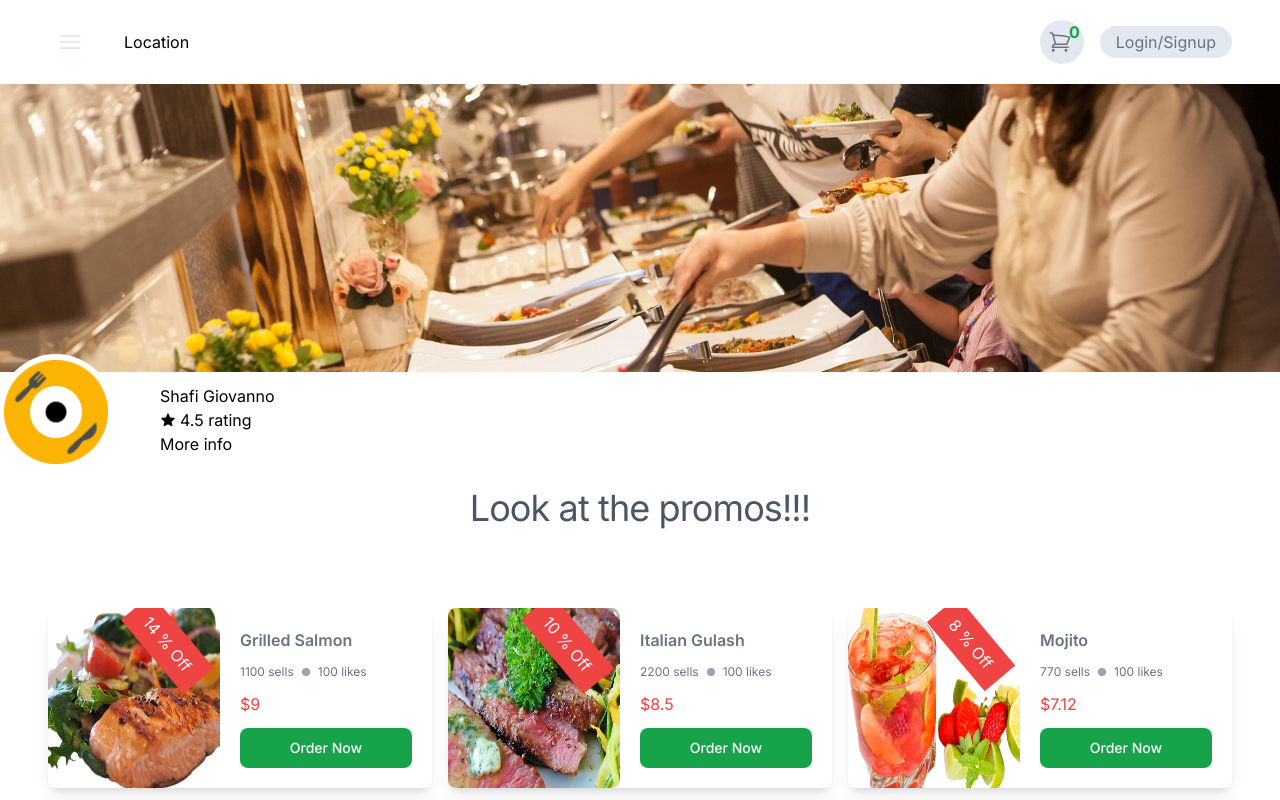
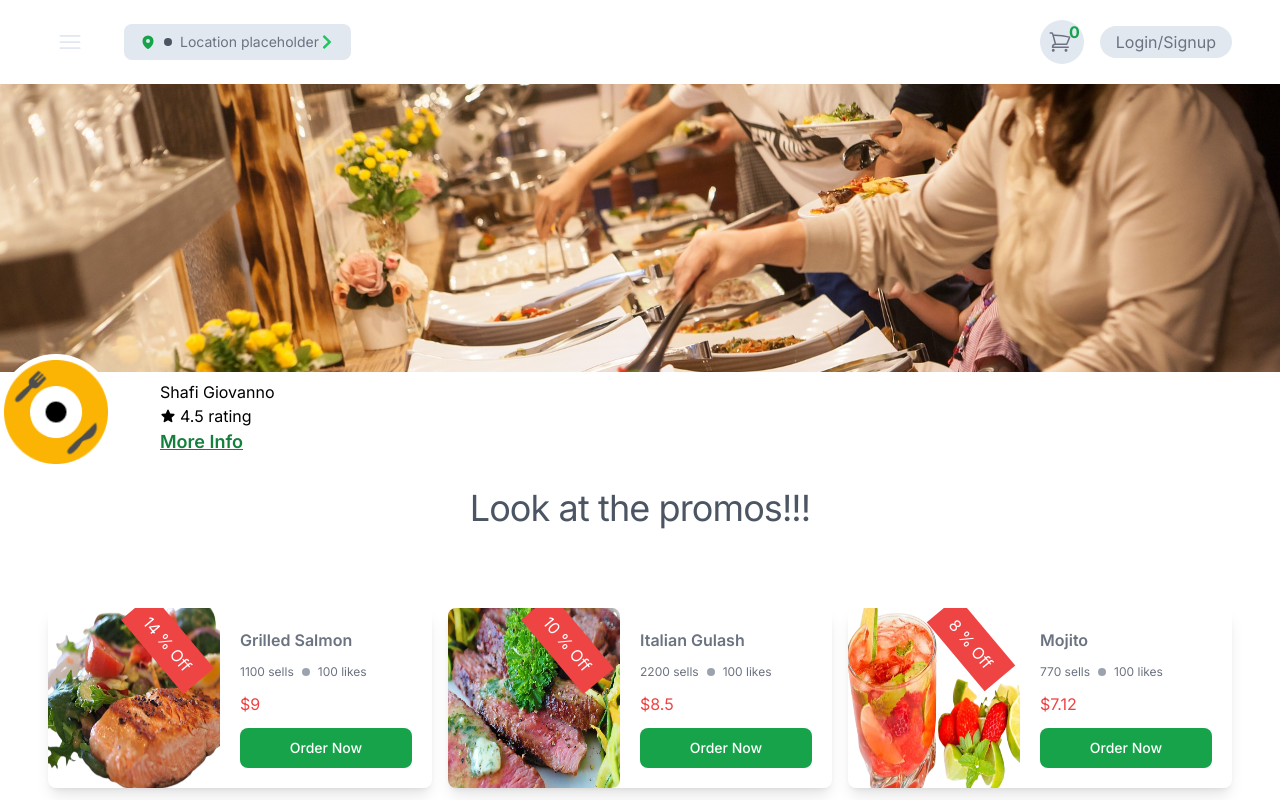
Before and after one commit to ZASFM/shon-immer, a Next.js app: page / in a window 1280 px wide. Shown: the top 800 px of the page. Built offline with nearby package versions, Linux system fonts and the light colour scheme; a web font is replaced by a local one.

Commit message:
location

```diff
--- a/app/cart/CartSummary.tsx
+++ b/app/cart/CartSummary.tsx
@@ -2,6 +2,7 @@
 
 import { useState } from "react";
 import CartList from "./CartList";
+import LocationBtn from "../components/common/LocationBtn";
 
 const CartSummary = () => {
   const [subTotal, setSubtotal] = useState(21);
@@ -22,7 +23,7 @@ const CartSummary = () => {
             <div className="border-t border-gray-200 py-4">
               <h2 className="text-lg leading-6 my-4 font-medium text-gray-900">
                 Address
-                <div>Location</div>
+                <LocationBtn/>
               </h2>
             </div>
           </div>
--- a/app/components/common/Header.tsx
+++ b/app/components/common/Header.tsx
@@ -3,6 +3,7 @@
 import { useSidebarDrawer } from '@/lib/store';
 import Link from 'next/link';
 import {HiBars3, HiOutlineShoppingCart} from 'react-icons/hi2';
+import LocationBtn from './LocationBtn';
 
 const Header=()=>{
 
@@ -15,9 +16,7 @@ const Header=()=>{
             <button className="p-2 rounded-full text-slate-200 text-gray-500 hover:bg-green-200 hover:text-green-600">
                <HiBars3 size={28} className="cursor-pointer shrink-0" onClick={onSidebarOpen}/>
             </button>
-            <button>
-               Location
-            </button>
+            <LocationBtn/>
          </div>
          {/* right part */}
          <div className="hidden md:flex justify-end space-x-4 items-center">
--- /dev/null
+++ b/app/components/common/LocationBtn.tsx
@@ -0,0 +1,17 @@
+import { FaChevronRight } from "react-icons/fa"
+import { HiMapPin } from "react-icons/hi2"
+
+const LocationBtn=()=>{
+   return (
+      <>
+         <button className="flex items-center bg-slate-200 rounded-full lg:rounded-lg md:max-w-sm px-4 py-2">
+            <HiMapPin className="shrink-0 text-green-600"/>
+            <span className="h-2 w-2 mx-2 bg-gray-600 shrink-0 rounded-full hidden md:block"></span>
+            <span className="truncate max-w-[8rem] text-sm text-gray-500 md:max-w-[12rem]">Location placeholder</span>
+            <FaChevronRight className="shrink-0 text-green-500"/>
+         </button>
+      </>
+   )
+}
+
+export default LocationBtn;
--- a/app/components/home/HeroSection.tsx
+++ b/app/components/home/HeroSection.tsx
@@ -1,6 +1,7 @@
 import Image from 'next/image'
 import React from 'react'
 import { HiStar } from 'react-icons/hi2'
+import RestaurantDetailsModal from './RestaurantDetailsModal'
 
 const HeroSection = () => {
    const bannerImg = "/img/banner.jpg"
@@ -21,7 +22,7 @@ const HeroSection = () => {
                    <p className="mx-1">4.5 rating</p>
                </div>
                <div>
-                   More info
+                   <RestaurantDetailsModal/>
                </div>
            </div>
        </div>
--- /dev/null
+++ b/app/components/home/RestaurantDetailsModal.tsx
@@ -0,0 +1,80 @@
+"use client";
+
+import { useState } from "react";
+import { HiChevronDown, HiClock, HiMapPin, HiStar } from "react-icons/hi2";
+import Modal from "../common/Modal";
+import { Disclosure } from "@headlessui/react";
+
+const RestaurantDetailsModal = () => {
+  const [isOpen, setIsOpen] = useState(false);
+  const openModal = () => setIsOpen(true);
+  const closeModal = () => setIsOpen(false);
+
+  const openingTimes = [
+    { day: "Monday", times: "09:00hrs - 17:00hrs" },
+    { day: "Tuesday", times: "09:00hrs - 17:00hrs" },
+    { day: "Wednesday", times: "09:00hrs - 17:00hrs" },
+    { day: "Thursday", times: "09:00hrs - 17:00hrs" },
+    { day: "Friday", times: "12:00hrs - 00:00hrs" },
+    { day: "Saturday", times: "09:00hrs - 22:00hrs" },
+    { day: "Sunday", times: "13:00hrs - 21:00hrs" },
+  ];
+  return (
+    <>
+      <button
+        className="underline text-lg text-green-700 cursor-pointer font-semibold"
+        onClick={openModal}
+      >
+        More Info
+      </button>
+      <Modal isOpen={isOpen} closeModal={closeModal}>
+        <div className="flex flex-col space-y-5">
+          <div></div>
+          <div>
+            <h1 className="text-3xl">Shafi Giovanno</h1>
+          </div>
+          <div className="flex items-center ">
+            <HiMapPin className="shrink-0 mr-2" size={26} />
+            <span>27 BrickField Road, Darwin , Australia </span>
+          </div>
+
+          <Disclosure as="div" className="mt-2">
+            {({ open }) => (
+              <>
+                <Disclosure.Button className="flex w-full items-center justify-between   focus:outline-none ">
+                  <div className="flex items-center">
+                    <HiClock className="shrink-0 mr-2" size={26} />
+                    <p className="mx-1 ">Opening Times:</p>
+                  </div>
+                  <HiChevronDown
+                    className={`${
+                      open ? "rotate-180 transform" : ""
+                    } h-5 w-5  `}
+                  />
+                </Disclosure.Button>
+                <Disclosure.Panel className="px-4 pt-4 pb-2 ">
+                  {openingTimes.map((openT) => (
+                    <div
+                      className="flex items-center justify-between"
+                      key={openT.day}
+                    >
+                      <p className="shrink-0 ">{openT.day}</p>
+                      <p className="mx-1 "> {openT.times}</p>
+                    </div>
+                  ))}
+                </Disclosure.Panel>
+              </>
+            )}
+          </Disclosure>
+
+          <div className="flex items-center ">
+            <HiStar className="shrink-0 mr-2" size={26} />
+            <p className="mx-1 "> 4.5 rating </p>
+          </div>
+        </div>
+      </Modal>
+    </>
+  );
+};
+
+export default RestaurantDetailsModal;
```
